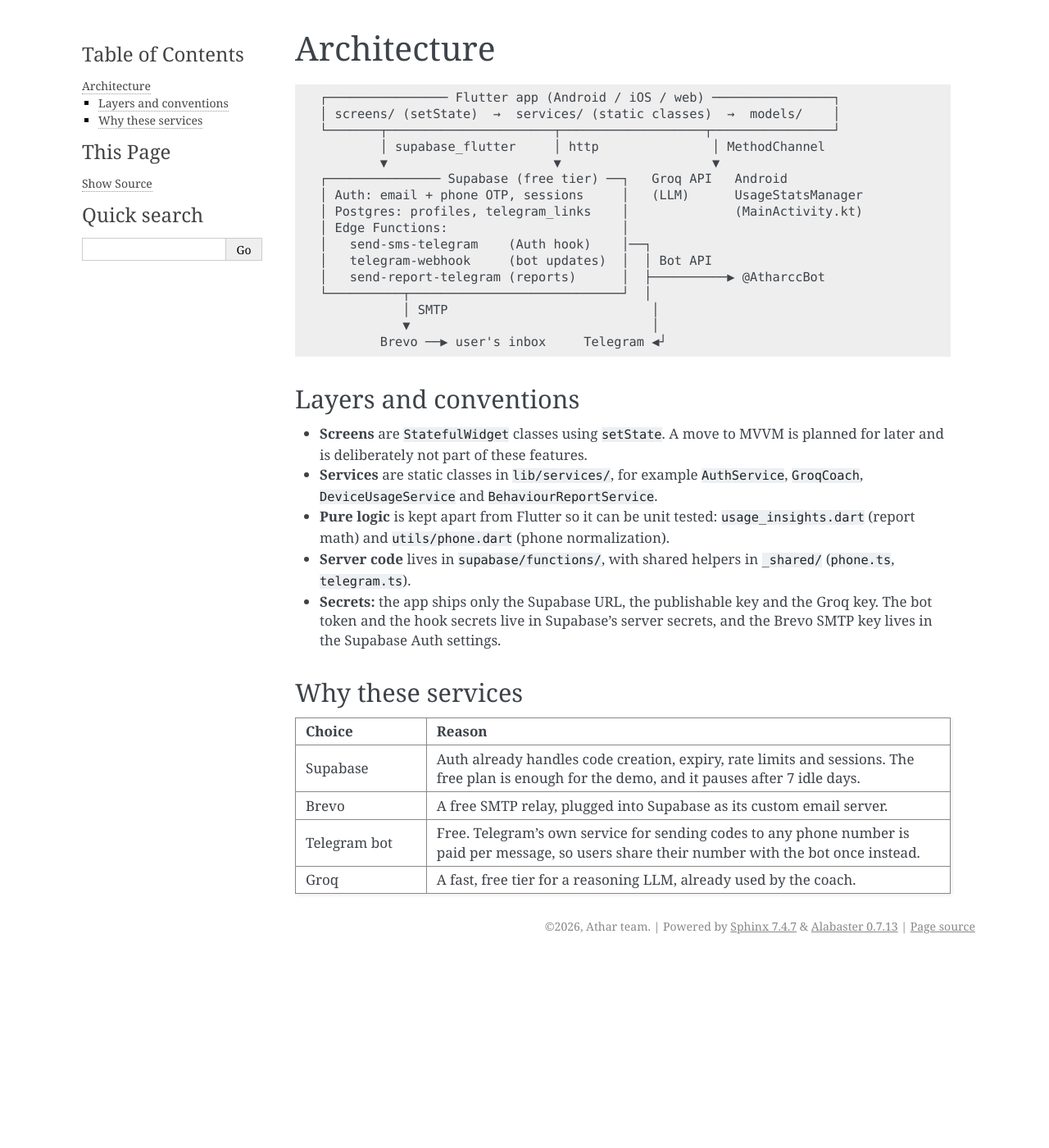
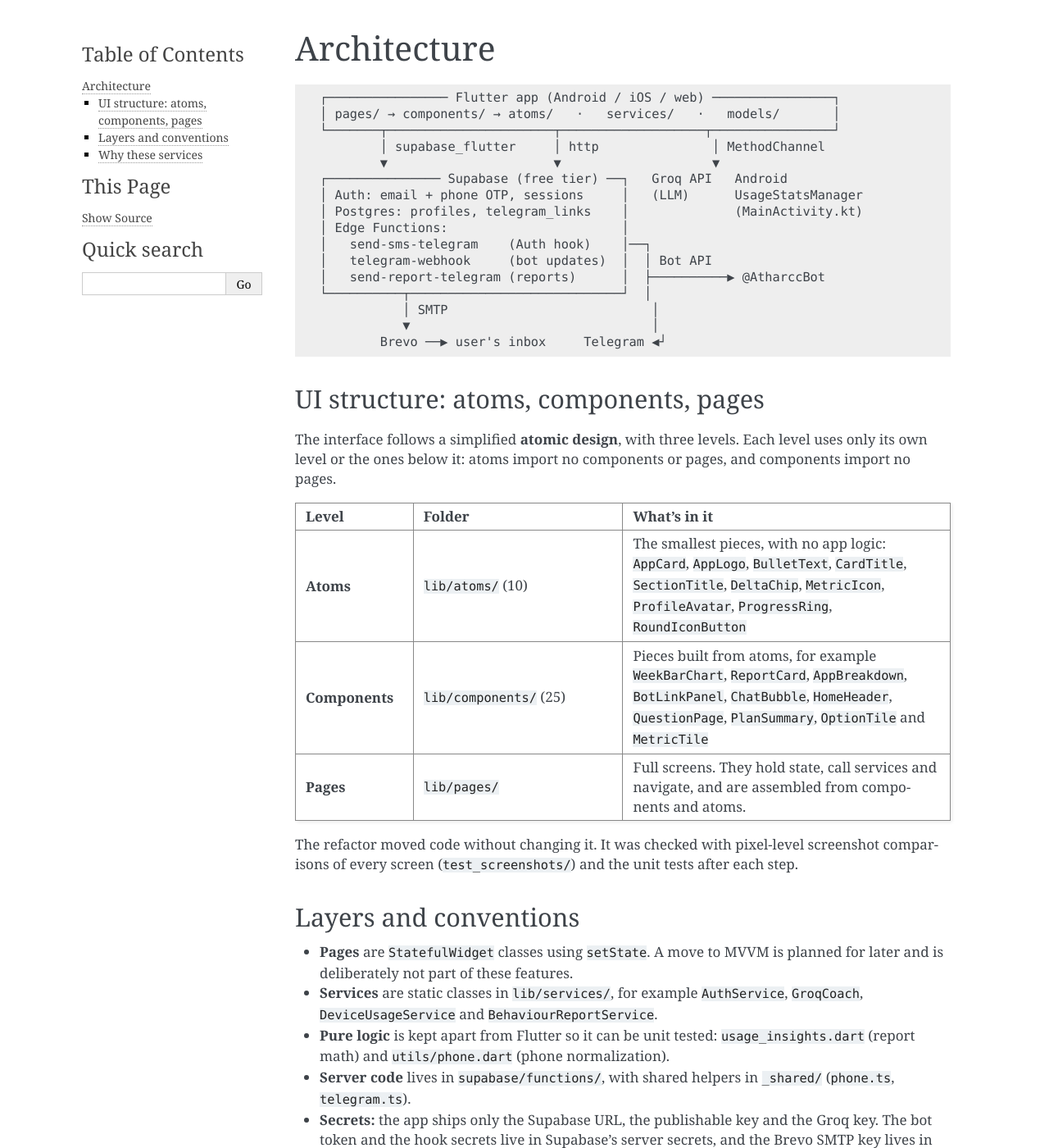
Before and after one commit to Mnaffeti/Athar-AI, a Sphinx documentation site: the page built from docs/architecture.rst, in a window 1280 px wide and 1400 px high. Shown: the whole window at 82% size. Built offline with Sphinx 7.4.7, drawn with Linux system fonts in a browser that asks for light colours.

Commit message:
Document the atoms/components/pages structure
Co-Authored-By: Claude Opus 5.5 <noreply@anthropic.com>

```diff
--- a/docs/architecture.rst
+++ b/docs/architecture.rst
@@ -4,7 +4,7 @@ Architecture
 .. code-block:: text
 
    ┌──────────────── Flutter app (Android / iOS / web) ────────────────┐
-   │ screens/ (setState)  →  services/ (static classes)  →  models/    │
+   │ pages/ → components/ → atoms/   ·   services/   ·   models/       │
    └───────┬──────────────────────┬───────────────────┬────────────────┘
            │ supabase_flutter     │ http               │ MethodChannel
            ▼                      ▼                    ▼
@@ -20,10 +20,45 @@ Architecture
               ▼                                │
            Brevo ──▶ user's inbox     Telegram ◀┘
 
+UI structure: atoms, components, pages
+--------------------------------------
+
+The interface follows a simplified **atomic design**, with three levels. Each
+level uses only its own level or the ones below it: atoms import no
+components or pages, and components import no pages.
+
+.. list-table::
+   :header-rows: 1
+   :widths: 18 32 50
+
+   * - Level
+     - Folder
+     - What's in it
+   * - **Atoms**
+     - ``lib/atoms/`` (10)
+     - The smallest pieces, with no app logic: ``AppCard``, ``AppLogo``,
+       ``BulletText``, ``CardTitle``, ``SectionTitle``, ``DeltaChip``,
+       ``MetricIcon``, ``ProfileAvatar``, ``ProgressRing``,
+       ``RoundIconButton``
+   * - **Components**
+     - ``lib/components/`` (25)
+     - Pieces built from atoms, for example ``WeekBarChart``,
+       ``ReportCard``, ``AppBreakdown``, ``BotLinkPanel``, ``ChatBubble``,
+       ``HomeHeader``, ``QuestionPage``, ``PlanSummary``, ``OptionTile``
+       and ``MetricTile``
+   * - **Pages**
+     - ``lib/pages/``
+     - Full screens. They hold state, call services and navigate, and are
+       assembled from components and atoms.
+
+The refactor moved code without changing it. It was checked with pixel-level
+screenshot comparisons of every screen (``test_screenshots/``) and the unit
+tests after each step.
+
 Layers and conventions
 ----------------------
 
-* **Screens** are ``StatefulWidget`` classes using ``setState``. A move to
+* **Pages** are ``StatefulWidget`` classes using ``setState``. A move to
   MVVM is planned for later and is deliberately not part of these features.
 * **Services** are static classes in ``lib/services/``, for example
   ``AuthService``, ``GroqCoach``, ``DeviceUsageService`` and
--- a/docs/features/auth.rst
+++ b/docs/features/auth.rst
@@ -45,9 +45,9 @@ Main files
    * - ``lib/services/auth_service.dart``
      - Send and check codes, load and save the profile, sign out, and turn
        errors into user-facing messages
-   * - ``lib/screens/auth/sign_in_screen.dart``
+   * - ``lib/pages/auth/sign_in_screen.dart``
      - Email and Telegram inputs, plus the bot-link panel
-   * - ``lib/screens/auth/verify_code_screen.dart``
+   * - ``lib/pages/auth/verify_code_screen.dart``
      - 6-digit entry, 60-second resend, and routing after a successful code
    * - ``supabase/migrations/20261121000000_auth_profiles.sql``
      - The ``profiles`` and ``telegram_links`` tables, with row-level security
--- a/docs/features/insights.rst
+++ b/docs/features/insights.rst
@@ -111,9 +111,9 @@ Main files
    * - ``lib/services/behaviour_report_service.dart``
      - The Groq call, validation, storage, cooldown, consent and the Telegram
        send
-   * - ``lib/screens/stats/stats_screen.dart``, ``report_screen.dart``
+   * - ``lib/pages/stats/stats_screen.dart``, ``report_screen.dart``
      - Charts, the "Your report" card and the report view
-   * - ``lib/widgets/bar_chart.dart``
+   * - ``lib/components/week_bar_chart.dart``
      - ``WeekBarChart``, which gained custom labels
    * - ``supabase/functions/send-report-telegram/index.ts``
      - Checks the caller's sign-in, then sends the photo and text to their
```
Also changed, not shown: docs/overview.rst (+9 -9 lines).
